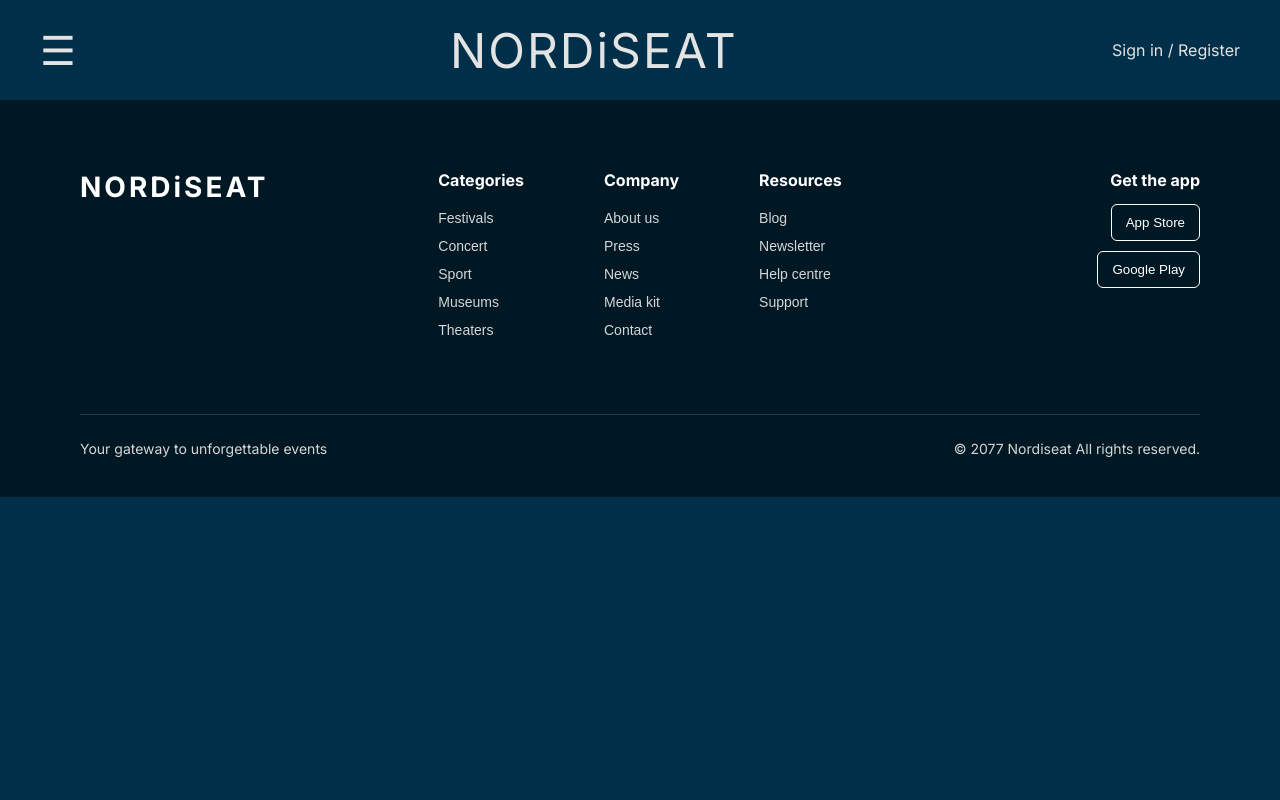
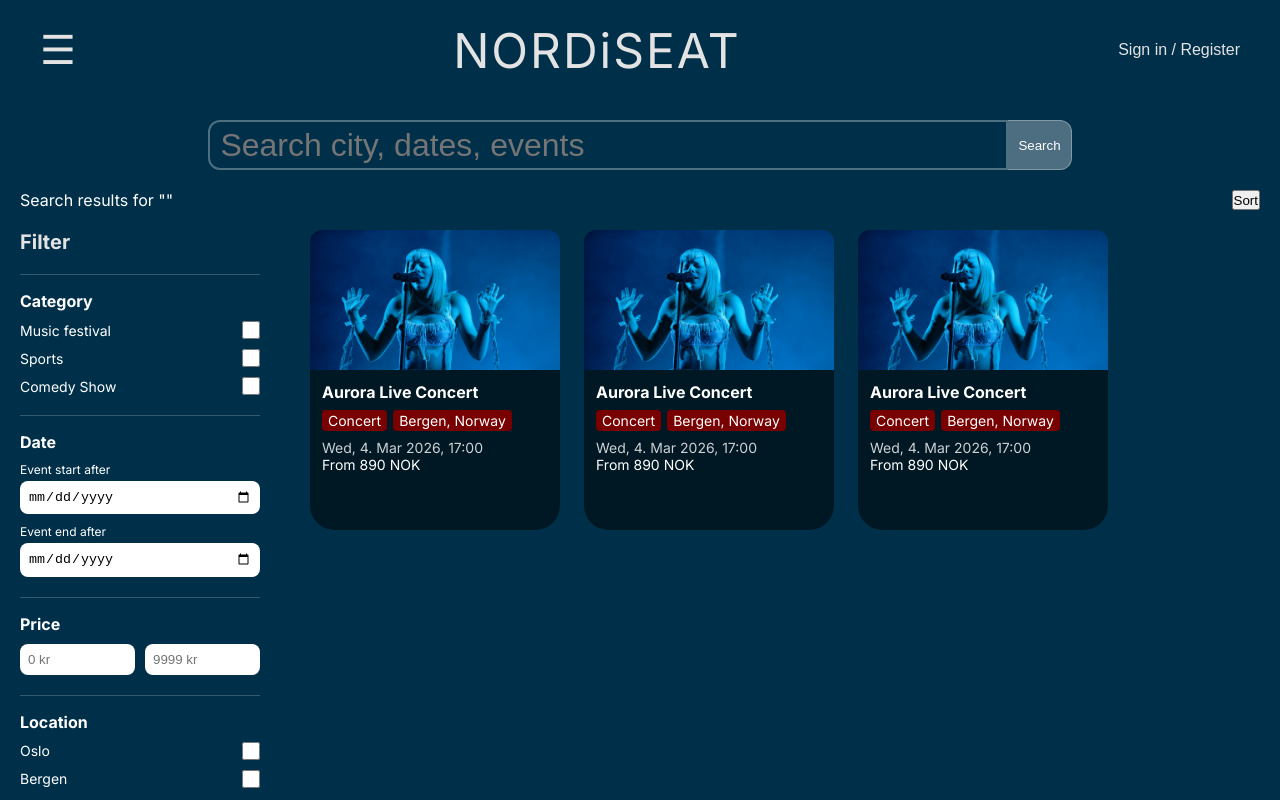
Before and after one commit to IDATA2301/idata2301-group8-frontend, a React (Vite) app: page /search in a window 1280 px wide. Shown: the top 800 px of the page. Built offline with nearby package versions, Linux system fonts and the light colour scheme.

Commit message:
began making the search page

```diff
--- a/src/App.tsx
+++ b/src/App.tsx
@@ -1,7 +1,7 @@
 import { Routes, Route } from 'react-router-dom'
 import TopBar from '@components/TopBar/TopBar'
 import Footer from '@components/Footer/Footer'
-
+import SearchPage from '@pages/SearchPage/SearchPage'
 import { useLocation } from "react-router-dom";
 import HomePage from '@pages/HomePage/HomePage'
 import EventPageLoader from '@pages/EventPage'
@@ -20,6 +20,7 @@ function App() {
       <Routes>
         <Route path="/" element={<HomePage />} />
         <Route path="/events/:eventslug" element={<EventPageLoader />} />
+        <Route path="/search" element={<SearchPage />} />
       </Routes>
 
       <Footer />
--- a/src/components/TopBar/TopBar.css
+++ b/src/components/TopBar/TopBar.css
@@ -23,6 +23,8 @@
 
 .menu {
   justify-self: start;
+  background: transparent;
+  border: transparent;
   font-size: 40px;
   cursor: pointer;
   color: #E3E3E3;
@@ -39,7 +41,9 @@
 }
 
 .register {
+  background: transparent;
   justify-self: end;
   font-size: 16px;
+  border: transparent;
   color: #E3E3E3;
 }
--- a/src/components/TopBar/TopBar.tsx
+++ b/src/components/TopBar/TopBar.tsx
@@ -8,11 +8,11 @@ type Props = {
 export default function TopBar({ className }: Props) {
   return (
     <header className={`TopBar ${className ?? ""}`}>
-      <div className="menu">☰</div>
+      <button className="menu">☰</button>
 
       <Link to="/" className="logo">NORDiSEAT</Link>
 
-      <div className="register">Sign in / Register</div>
+      <button className="register">Sign in / Register</button>
     </header>
   );
 }
--- a/src/pages/EventPage/EventPage.tsx
+++ b/src/pages/EventPage/EventPage.tsx
@@ -28,7 +28,7 @@ function EventPage(p: Props) {
     <>
 
       <ScrollToTop />
-      <div className="hero-image" style={{ backgroundImage: `url(${p.imgSrc})` }}>
+      <div className="hero-image-event" style={{ backgroundImage: `url(${p.imgSrc})` }}>
       </div>
       <div className="event-page-banner">
         <h1 className="event-page-title">{p.title}</h1>
--- a/src/pages/EventPage/style.css
+++ b/src/pages/EventPage/style.css
@@ -1,4 +1,4 @@
-.hero-image::before {
+.hero-image-event::before {
   content: "";
   position: absolute;
   inset: 0;
@@ -23,7 +23,7 @@
   position: absolute;
 }
 
-.hero-image {
+.hero-image-event {
   position: relative;
   height: 639px;
   background-size: cover;
--- a/src/pages/HomePage/HomePage.tsx
+++ b/src/pages/HomePage/HomePage.tsx
@@ -1,3 +1,5 @@
+import { useNavigate } from 'react-router-dom';
+import { useState } from 'react';
 import EventCard from 'src/pages/EventCard/EventCard'
 import { Link } from 'react-router-dom';
 import ScrollToTop from "@utility/ScrollToTop";
@@ -8,21 +10,34 @@ import auroraconcert from "@assets/auroraconcert.jpg";
 
 function App() {
 
+  const [query, setQuery] = useState('');
+  const navigate = useNavigate();
+
+  const handleSearch = (e: React.FormEvent) => {
+    e.preventDefault();
+    navigate(`/search?q=${query}`);
+  };
   return (
     <>
       <ScrollToTop />
 
-      <div className="hero-image" style={{ backgroundImage: `url(${heroimage})` }}>
+      <div className="hero-image-home" style={{ backgroundImage: `url(${heroimage})` }}>
 
         <main>
           <h1>
             Your Gateway to <br />
             <span className="highlight">Unforgettable</span> Events
           </h1>
-          <div className="search-container">
-            <input placeholder="Search city, dates, events" type="text" className="search-bar" />
-            <button className="search-button">Search</button>
-          </div>
+
+          <form className="search-container" onSubmit={handleSearch}>
+            <input placeholder="Search city, dates, events" type="text"
+              className="search-bar" value={query}
+              onChange={(e: React.ChangeEvent<HTMLInputElement>) => setQuery(e.target.value)}
+            />
+            <button type="submit" className="search-button">
+              Search
+            </button>
+          </form>
         </main>
 
       </div>
--- a/src/pages/HomePage/Style.css
+++ b/src/pages/HomePage/Style.css
@@ -4,12 +4,25 @@ body {
   margin: 0;
 }
 
-.hero-image {
+.hero-image-home::before {
+  content: "";
+  position: absolute;
+  inset: 0;
+  background: rgba(0, 0, 0, 0.5);
+  z-index: 1;
+}
+
+.hero-image-home main {
+  position: relative;
+  z-index: 2;
+}
+
+.hero-image-home {
   position: relative;
   height: 670px;
   width: 100%;
   margin: 0 auto;
-  padding-top: 80px;
+  padding-top: 100px;
 
   background-size: cover;
   background-position: center;
@@ -37,6 +50,7 @@ h1 {
   font-family: 'Inter', sans-serif;
   color: #E3E3E3;
   text-align: center;
+  padding-bottom: 100px;
 }
 
 h2 {
--- /dev/null
+++ b/src/pages/SearchPage/SearchPage.tsx
@@ -0,0 +1,141 @@
+import { useLocation } from 'react-router-dom';
+import { useState } from 'react';
+
+import EventCard from 'src/pages/EventCard/EventCard';
+import auroraconcert from "@assets/auroraconcert.jpg";
+
+import './Style.css';
+
+function SearchPage() {
+  const location = useLocation();
+  const params = new URLSearchParams(location.search);
+  const queryParam = params.get('q') || '';
+
+  const [query, setQuery] = useState(queryParam);
+
+  return (
+    <div className="search-page">
+
+      <div className="search-header">
+        <form className="search-bar-container">
+          <input className="search-page-bar"
+            type="text"
+            placeholder="Search city, dates, events"
+            value={query}
+            onChange={(e: React.ChangeEvent<HTMLInputElement>) =>
+              setQuery(e.target.value)
+            }
+          />
+          <button className="search-page-button" type="submit">Search</button>
+        </form>
+      </div>
+
+      <div className="results-bar">
+        <p>
+          Search results for <span>"{queryParam}"</span>
+        </p>
+
+        <button className="sort-button">
+          Sort
+        </button>
+      </div>
+
+      <div className="search-content">
+
+        <div className="filters">
+          <h2>Filter</h2>
+
+          <div className="filter-section">
+            <div className="filter-header">
+              <h3>Category</h3>
+            </div>
+
+            <label className="filter-item">
+              <span>Music festival</span>
+              <input type="checkbox" />
+            </label>
+
+            <label className="filter-item">
+              <span>Sports</span>
+              <input type="checkbox" />
+            </label>
+
+            <label className="filter-item">
+              <span>Comedy Show</span>
+              <input type="checkbox" />
+            </label>
+          </div>
+
+          <div className="filter-section">
+            <h3>Date</h3>
+
+            <div className="date-input">
+              <label>Event start after</label>
+              <input type="date" />
+            </div>
+
+            <div className="date-input">
+              <label>Event end after</label>
+              <input type="date" />
+            </div>
+          </div>
+
+          <div className="filter-section">
+            <h3>Price</h3>
+
+            <div className="price-inputs">
+              <input type="number" placeholder="0 kr" />
+              <input type="number" placeholder="9999 kr" />
+            </div>
+          </div>
+
+          <div className="filter-section">
+            <h3>Location</h3>
+
+            <label className="filter-item">
+              <span>Oslo</span>
+              <input type="checkbox" />
+            </label>
+
+            <label className="filter-item">
+              <span>Bergen</span>
+              <input type="checkbox" />
+            </label>
+          </div>
+        </div>
+
+        <section className="events-grid">
+          <EventCard
+            href="/events/aurora-live-concert"
+            imgSrc={auroraconcert}
+            title="Aurora Live Concert"
+            tags={["Concert", "Bergen, Norway"]}
+            date="Wed, 4. Mar 2026, 17:00"
+            price={890}
+          />
+
+          <EventCard
+            href="/events/aurora-live-concert"
+            imgSrc={auroraconcert}
+            title="Aurora Live Concert"
+            tags={["Concert", "Bergen, Norway"]}
+            date="Wed, 4. Mar 2026, 17:00"
+            price={890}
+          />
+
+          <EventCard
+            href="/events/aurora-live-concert"
+            imgSrc={auroraconcert}
+            title="Aurora Live Concert"
+            tags={["Concert", "Bergen, Norway"]}
+            date="Wed, 4. Mar 2026, 17:00"
+            price={890}
+          />
+        </section>
+
+      </div>
+    </div>
+  );
+}
+
+export default SearchPage;
--- /dev/null
+++ b/src/pages/SearchPage/Style.css
@@ -0,0 +1,133 @@
+.search-page {
+  padding: 20px;
+  color: white;
+}
+
+.search-header {
+  display: flex;
+  justify-content: center;
+  margin-bottom: 20px;
+}
+
+.search-bar-container {
+  display: flex;
+  width: 500px;
+  justify-content: center;
+}
+
+.search-bar-container input {
+  flex: 1;
+  padding: 10px;
+}
+
+.search-bar-container button {
+  padding: 10px;
+}
+
+.search-page-bar {
+  flex: 1; /* 1 1 0 */
+  min-width: 800px;
+  max-width: 800px;
+  min-height: 50px;
+  max-height: 50px;
+  box-sizing: border-box;
+
+  font-size: 32px;
+  padding: 0 18px;
+
+  border-radius: 12px 0 0 12px;
+  border: 2px solid #FFFFFF4D; /* border width, style, color */
+  background: transparent;
+  color: white;
+  outline: none;
+}
+
+.search-page-button {
+  height: 50px;
+  padding: 0 18px;
+  border-radius: 0 12px 12px 0; /* top left, top right, bottom left, bottom right */
+  border: 1px solid #FFFFFF4D;
+  border-left: none;
+  background: #FFFFFF4D;
+  color: white;
+  cursor: pointer;
+}
+
+.results-bar {
+  display: flex;
+  justify-content: space-between;
+  margin-bottom: 20px;
+}
+
+.events-grid {
+  display: grid;
+  grid-template-columns: repeat(3, 250px);
+  gap: 24px;
+  align-items: start;
+}
+
+.search-content {
+  display: flex;
+  gap: 30px;
+}
+
+.filters {
+  width: 260px;
+  padding-right: 20px;
+}
+
+.filters h2 {
+  font-size: 20px;
+  margin-bottom: 20px;
+}
+
+.filter-section {
+  border-top: 1px solid rgba(255,255,255,0.2);
+  padding-top: 16px;
+  margin-bottom: 20px;
+}
+
+.filter-section h3 {
+  font-size: 16px;
+  margin-bottom: 10px;
+}
+
+.filter-item {
+  display: flex;
+  justify-content: space-between;
+  align-items: center;
+  margin-bottom: 10px;
+  cursor: pointer;
+  font-size: 14px;
+}
+
+.filter-item input {
+  width: 18px;
+  height: 18px;
+}
+
+.date-input {
+  display: flex;
+  flex-direction: column;
+  margin-bottom: 10px;
+  font-size: 12px;
+}
+
+.date-input input {
+  padding: 8px;
+  border-radius: 8px;
+  border: none;
+  margin-top: 4px;
+}
+
+.price-inputs {
+  display: flex;
+  gap: 10px;
+}
+
+.price-inputs input {
+  width: 100%;
+  padding: 8px;
+  border-radius: 8px;
+  border: none;
+}
```
